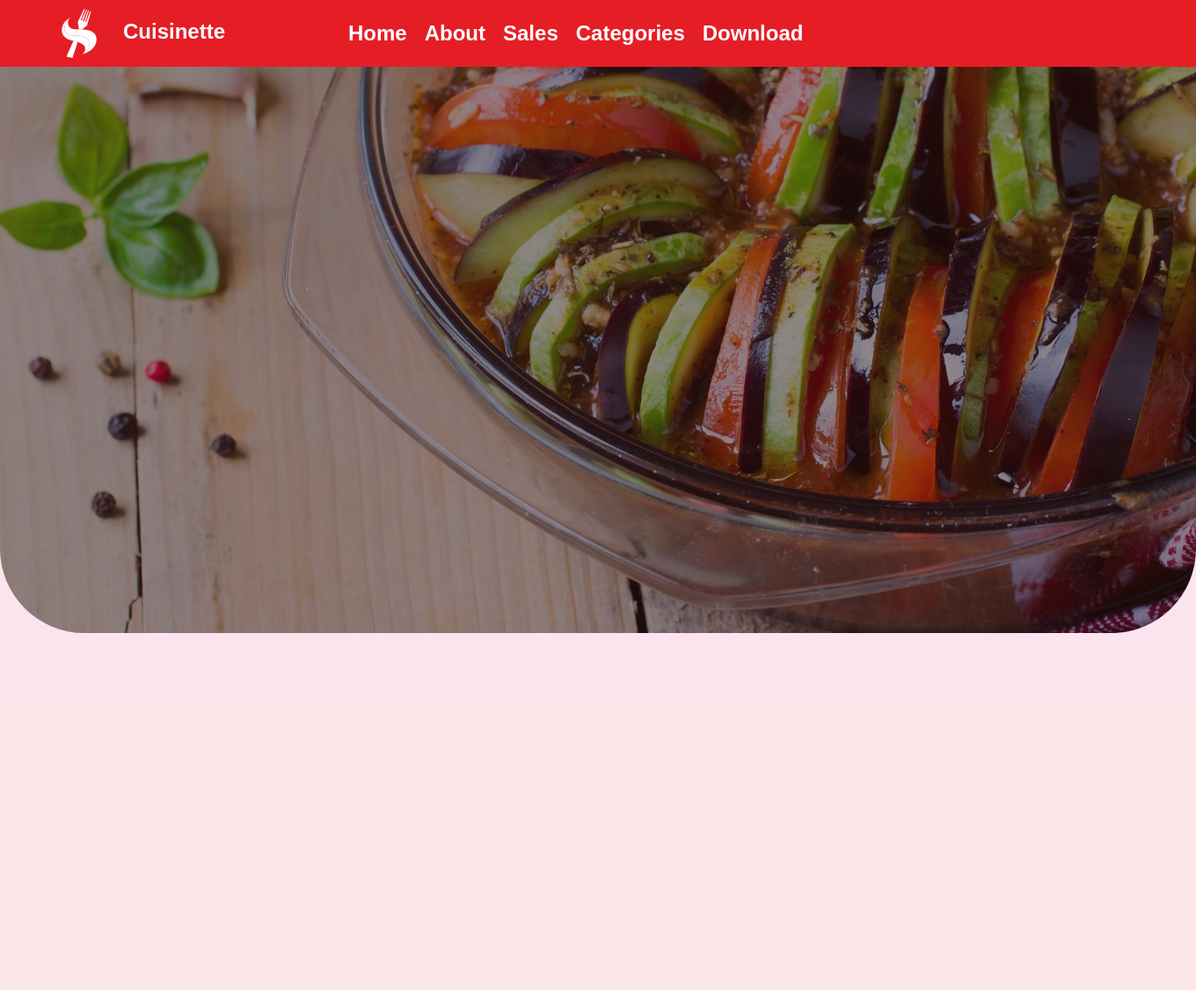
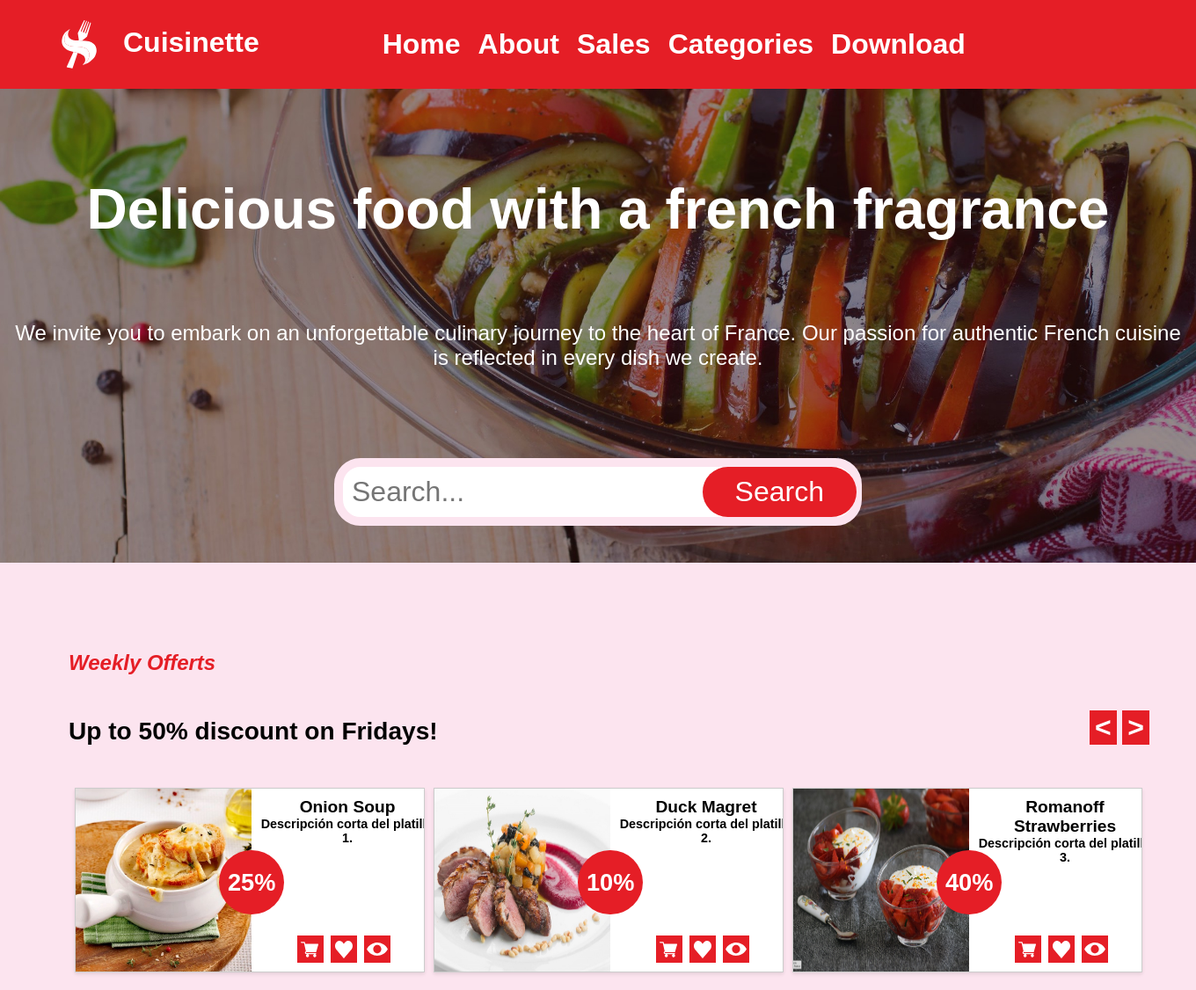
Before and after one commit to Deinno/restpage, a PHP site: page / in a window 1360 px wide. Shown: the whole page at 88% size. Before the commit the page ends 720 px from the top, so only its background shows below. Run offline with PHP 8.4, Linux system fonts and the light colour scheme.

Commit message:
Finish with the section of the weekly offers

```diff
--- a/css/main.css
+++ b/css/main.css
@@ -14,10 +14,10 @@ body{
     padding: 0; /* Espaciado interno superior e inferior */
     color: #fff; /* Color del texto en el navbar */
     background-size: cover;
-    border-bottom-left-radius: 6rem;
-    border-bottom-right-radius: 6rem;
+    /*border-bottom-left-radius: 6rem;
+    border-bottom-right-radius: 6rem;*/
     color: var(--clr-white);
-    height: min(45rem, 50rem, 55rem);
+    height: min(40rem, 45rem, 50rem);
     text-align: center;
     width: 100%;
 }
@@ -28,6 +28,7 @@ body{
 
 #logo-text{
     margin-left: 20px;
+    margin-top: 22px;
     font-family: Arial, Helvetica, sans-serif;
     font-size: var(--fs-lg);
 
@@ -68,3 +69,208 @@ nav {
 .menu a:hover {
     color: #333; /* Color de enlace al pasar el cursor */
 }
+
+.hero-title{
+    font-family: Arial, Helvetica, sans-serif;
+    font-size: clamp(var(--fs-lg),4rem,var(--fs-xl));
+    /*width: 15ch; /* esta unidad "CH" mide la cantidad de caracteres*/
+    margin: 100px 0 0 0 ;
+}
+
+.hero-text{
+    font-family: Arial, Helvetica, sans-serif;
+    font-size: var(--fs-md);
+    width: clamp(100ch, 50%, 55ch);
+    margin: 90px auto 2rem;
+
+}
+
+.search-container {
+    display: flex;
+    max-width: 600px;
+    margin: 100px auto 0;
+    position: relative;
+    font-family: Arial, Helvetica, sans-serif;
+    font-size: var(--fs-lg);
+
+
+}
+
+#search-input {
+    flex-grow: 1;
+    padding: 10px;
+    border: 10px solid var(--clr-main-bg);
+    border-radius: 30px 30px 30px 30px;
+    outline: none;
+    font-family: Arial, Helvetica, sans-serif;
+    font-size: var(--fs-lg);
+}
+
+#search-button {
+    position: absolute;
+    background-color: var(--clr-primary);
+    color: #fff;
+    border: none;
+    border-radius: 30px 30px 30px 30px;
+    padding: 10px 37px;
+    cursor: pointer;
+    outline: none;
+    right: 6px;
+    top: 10px;
+    font-family: Arial, Helvetica, sans-serif;
+    font-size: var(--fs-lg);
+}
+
+#offer-title{
+    font-family: Arial, Helvetica, sans-serif;
+    color: var(--clr-primary);
+    font-size: var(--fs-md);
+    font-style: italic;
+    margin-left: 78px;
+    margin-top: 100px;
+}
+
+#offer-subtitle{
+    font-family: Arial, Helvetica, sans-serif;
+    margin: auto 78px;
+    font-style: bold;
+    font-size: var(--fs-md);
+
+
+}
+.dp-flx{
+    display: flex;
+    justify-content: space-between;
+}
+#left-of-button{
+    position: relative;
+    background-color: var(--clr-primary);
+    border: none;
+    color: var(--clr-white);
+    font-weight: bolder;
+    font-size: 2rem;
+    top: 20px;
+    left: 25px;
+
+}
+
+#right-of-button{
+    position: relative;
+    background-color: var(--clr-primary);
+    border: none;
+    color: var(--clr-white);
+    font-weight: bolder;
+    font-size: 2rem;
+    top: 20px;
+    left: 25px;
+
+}
+
+.promotions {
+    display: flex;
+    justify-content: space-between;
+    max-width: 1200px;
+    margin: 20px auto;
+    font-family: Arial, Helvetica, sans-serif;
+    font-weight: bold;
+}
+
+.promotion {
+    display: flex;
+    flex: 0 0 33%; /* Para que cada contenedor ocupe la mitad del espacio */
+    border: 1px solid #ccc;
+    margin: auto 5px;
+    text-align: center;
+    box-shadow: 0 2px 4px rgba(0, 0, 0, 0.1);
+    transition: transform 0.2s ease-in-out;
+    overflow: hidden; /* Evita que el contenido se desborde */
+    height: 13rem;
+}
+
+.promotion:hover {
+    transform: translateY(-5px); /* Efecto de elevación al pasar el cursor */
+}
+
+
+
+.promotion-image img {
+
+    /* Para que la imagen se ajuste al 100% de la altura del contenedor */
+    transform: scale(1.1);
+    width: 200px;
+    height: 200px;
+}
+
+.promotion-info {
+    position: relative;
+    flex: 0 0 50%; /* Para que el contenedor de la información ocupe la mitad del espacio */
+    background-color: var(--clr-white);
+    padding: 10px;
+}
+
+.promotion h2 {
+    font-size: 1.2rem;
+    margin: 0;
+}
+
+.promotion p {
+    font-size: 0.9rem;
+    margin: 0;
+}
+
+.promo-icons{
+    display: flex;
+    width: 150px;
+    position: absolute;
+    bottom: 10px;
+    right: 20px;
+
+
+
+
+}
+
+.icon-img{
+    height: 20px;
+}
+
+.icon-cart{
+    height: 20px;
+    margin-right: 2px;
+}
+
+.promo-icon{
+    background: var(--clr-primary);
+    align-items: center;
+    height: 31px;
+    justify-content: center;
+    display: flex;
+    flex: 0 0 20%;
+    margin: auto 4px;
+}
+
+.eye{
+    height: 15px;
+}
+
+.discount{
+
+
+    display: flex;
+    position: relative;
+    height: 73px;
+    background-color: var(--clr-primary);
+    justify-content: center;
+    align-items: center;
+    top: 70px;
+    right: 255px;
+    border-radius: 10rem;
+}
+
+.discount h2{
+    font-family: Arial, Helvetica, sans-serif;
+    font-size: 1.7rem;
+    margin: 10px 10px;
+    color: var(--clr-white);
+
+}
--- a/css/vars.css
+++ b/css/vars.css
@@ -4,9 +4,9 @@
 
     /*fonts size*/
     --fs-xl: 5rem;
-    --fs-lg: 1.5rem;
-    --fs-md: 1.125rem;
-    --fs-nm: 1.rem;
+    --fs-lg: 2rem;
+    --fs-md: 1.5rem;
+    --fs-nm: 1.125rem;
     --fs-sm: 0.875.rem;
 
     /* fotns weight*/
--- a/index.html
+++ b/index.html
@@ -22,7 +22,95 @@
                 <li><a href="#">Download</a></li>
             </ul>
         </nav>
+        <h1 class="hero-title">Delicious food with a french fragrance</h1>
+        <p class="hero-text">We invite you to embark on an unforgettable culinary journey to the heart of France.
+             Our passion for authentic French cuisine is reflected in every dish we create.</p>
+             <div class="search-container">
+                <input type="text" placeholder="Search..." id="search-input">
+                <button type="button" id="search-button">Search</button>
+            </div>
     </header>
+
+    <main>
+
+    <h2 id="offer-title">Weekly Offerts</h2>
+    <div id="offer-subtitle" class=" dp-flx">
+        <h3 >Up to 50% discount on Fridays!</h3>
+        <div>
+        <button id="left-of-button"><</button>
+        <button id="right-of-button">></button>
+    </div>
+
+    </div>
+
+        <section class="promotions">
+            <div class="promotion">
+                <div class="promotion-image">
+                    <img src="./imgs/appetizer/appetizer-onion-soup.jpg" alt="Promoción 1">
+                </div>
+
+                <div class="promotion-info">
+                    <h2>Onion Soup</h2>
+                    <p>Descripción corta del platillo 1.</p>
+                    <div class="promo-icons">
+                        <div class="promo-icon">
+                            <img class="icon-cart" src="./imgs/icons/carrito-de-compras.svg" alt="">
+                        </div>
+                        <div class="promo-icon">
+                            <img class="icon-img" src="./imgs/icons/corazon-blanco.svg" alt="">
+                        </div>
+                        <div class="promo-icon">
+                            <img class="eye" src="./imgs/icons/visible.svg" alt="">
+                        </div>
+                    </div>
+                </div>
+
+                <div class="discount"><h2>25%</h2></div>
+            </div>
+
+            <div class="promotion">
+                <div class="promotion-image">
+                    <img src="./imgs/meals/meal-duck-magret.jpg" alt="Promoción 1">
+                </div><div class="promotion-info">
+                    <h2>Duck Magret</h2>
+                    <p>Descripción corta del platillo 2.</p>
+                    <div class="promo-icons">
+                        <div class="promo-icon">
+                            <img class="icon-cart" src="./imgs/icons/carrito-de-compras.svg" alt="">
+                        </div>
+                        <div class="promo-icon">
+                            <img class="icon-img" src="./imgs/icons/corazon-blanco.svg" alt="">
+                        </div>
+                        <div class="promo-icon">
+                            <img class="eye" src="./imgs/icons/visible.svg" alt="">
+                        </div>
+                    </div>
+                </div>
+                <div class="discount"><h2>10%</h2></div>
+            </div>
+
+            <div class="promotion">
+                <div class="promotion-image">
+                    <img src="./imgs/desserts/dessert-romanoff-strawberries.jpg" alt="Promoción 1">
+                </div><div class="promotion-info">
+                    <h2>Romanoff Strawberries</h2>
+                    <p>Descripción corta del platillo 3.</p>
+                    <div class="promo-icons">
+                        <div class="promo-icon">
+                            <img class="icon-cart" src="./imgs/icons/carrito-de-compras.svg" alt="">
+                        </div>
+                        <div class="promo-icon">
+                            <img class="icon-img" src="./imgs/icons/corazon-blanco.svg" alt="">
+                        </div>
+                        <div class="promo-icon">
+                            <img class="eye" src="./imgs/icons/visible.svg" alt="">
+                        </div>
+                    </div>
+                </div>
+                <div class="discount"><h2>40%</h2></div>
+            </div>
+        </section>
+    </main>
 
 
     <script src="./js/main.js"></script>
```
Also changed, not shown: imgs/icons/identificador-blanco.svg (added), imgs/icons/identificador-normal.svg (added).
